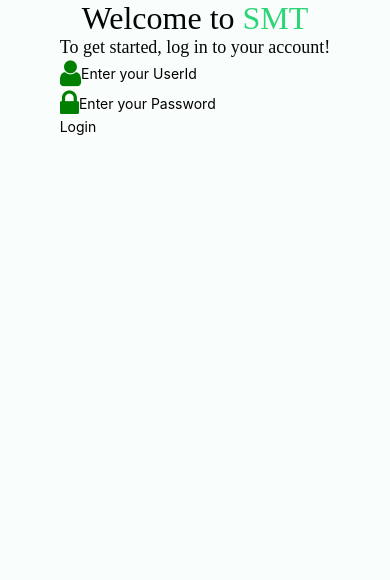
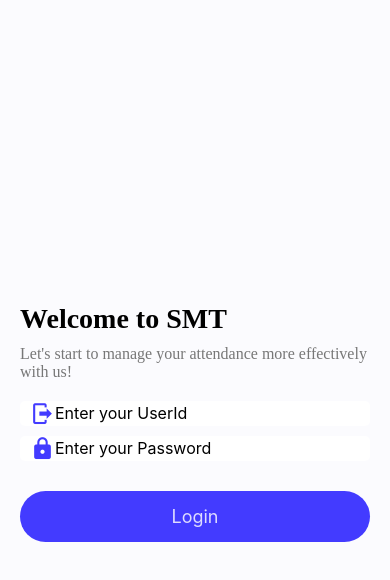
Before and after one commit to balagopinaath/SmtMobile, a React Native app: screen /HomeScreen in a window 390 px wide. Shown: the top 580 px of the page. Built offline with nearby package versions, Linux system fonts and the light colour scheme.

Commit message:
login ui

```diff
--- a/src/App.jsx
+++ b/src/App.jsx
@@ -5,6 +5,8 @@ import { createNativeStackNavigator } from '@react-navigation/native-stack';
 import StartScreen from './Screens/StartScreen';
 import LoginScreen from './Screens/LoginScreen';
 import HomeScreen from './Screens/HomeScreen';
+import Customers from './Screens/Customers';
+import CustomersDetails from './Screens/CustomersDetails';
 
 const Stack = createNativeStackNavigator();
 
@@ -15,6 +17,9 @@ const App = () => {
         <Stack.Screen name="StartScreen" component={StartScreen} />
         <Stack.Screen name="LoginScreen" component={LoginScreen} />
         <Stack.Screen name="HomeScreen" component={HomeScreen} />
+
+        <Stack.Screen name="Customers" component={Customers} />
+        <Stack.Screen name="CustomersDetails" component={CustomersDetails} />
       </Stack.Navigator>
     </NavigationContainer>
   );
--- a/src/Components/CustomIcon.jsx
+++ b/src/Components/CustomIcon.jsx
@@ -1,5 +1,5 @@
 import { StyleSheet, View } from 'react-native'
-import Icon from 'react-native-vector-icons/FontAwesome'
+import Icon from 'react-native-vector-icons/MaterialCommunityIcons'
 import React from 'react'
 
 const CustomIcon = ({ name, size, color }) => {
--- /dev/null
+++ b/src/Screens/Customers.jsx
@@ -0,0 +1,146 @@
+import {
+    FlatList,
+    StyleSheet,
+    TouchableOpacity,
+    View,
+    Text,
+    TextInput,
+    Image,
+    ActivityIndicator,
+} from 'react-native'
+import React, { memo, useEffect, useState } from 'react'
+import { useNavigation } from '@react-navigation/native'
+import CustomIcon from '../Components/CustomIcon';
+import Colors from '../Config/Colors';
+
+
+const Customers = () => {
+    const navigation = useNavigation();
+    const [data, setData] = useState([]);
+    const [loading, setLoading] = useState(true);
+    const [searchQuery, setSearchQuery] = useState('');
+    const [filteredData, setFilteredData] = useState([]);
+
+    useEffect(() => {
+        fetchCustomersData()
+    }, [])
+
+    const fetchCustomersData = async () => {
+        try {
+            const response = await fetch(
+                "http://192.168.1.10:5000/api/saniForce/retailers"
+                // `https://api.salesjump.in/api/MasterData/getRetailerDetails?senderID=shri`
+            );
+            const jsonData = await response.json();
+
+            if (!response.ok) {
+                throw new Error(`API request failed with status: ${response.status}`);
+            }
+
+            setData(jsonData.data);
+            setFilteredData(jsonData.data);
+            setLoading(false);
+        } catch (error) {
+            console.error("Error fetching data:", error);
+            setLoading(false);
+        }
+    };
+
+    const handleSearch = (query) => {
+        setSearchQuery(query);
+        if (Array.isArray(data)) {
+            const filtered = data.filter(item => {
+                return item.retailer_Name.toLowerCase().includes(query.toLowerCase()) ||
+                    item.mobile_No.includes(query);
+            });
+            setFilteredData(filtered);
+        }
+    };
+
+    if (loading) {
+        return (
+            <View style={styles.loadingContainer}>
+                <ActivityIndicator size="large" color="#0000ff" />
+            </View>
+        );
+    }
+
+    const renderItem = ({ item }) => (
+        <TouchableOpacity onPress={() => navigation.push('CustomersDetails', { item })}>
+            <View style={styles.row}>
+                <Text style={styles.cell}>{item.retailer_Name}</Text>
+                <Text style={styles.cell}>{item.mobile_No}</Text>
+                <CustomIcon name="arrow-right" size={25} color={Colors.black} />
+                {/* Add more Text components for other fields */}
+            </View>
+        </TouchableOpacity>
+    );
+
+    return (
+        <View style={styles.container}>
+            <Text style={styles.header}>Customers</Text>
+            <TextInput
+                style={styles.input}
+                placeholder="Search by name or phone number"
+                onChangeText={handleSearch}
+                value={searchQuery}
+            />
+
+            {filteredData.length > 0 ? (
+                <FlatList style={{ color: '#000' }}
+                    data={filteredData}
+                    renderItem={renderItem}
+                    keyExtractor={(item, index) => index.toString()}
+                />
+
+            ) : (
+                <Text>No data found</Text>
+            )}
+        </View>
+    )
+}
+
+export default Customers
+
+const styles = StyleSheet.create({
+    container: {
+        flex: 1,
+        padding: 16,
+        paddingTop: 30,
+        backgroundColor: '#fff',
+        color: '#000'
+    },
+    input: {
+        height: 40,
+        color: '#000',
+        borderColor: 'gray',
+        borderWidth: 1,
+        borderRadius: 5,
+        paddingHorizontal: 10,
+        marginBottom: 10,
+    },
+    header: {
+        fontSize: 24,
+        fontWeight: 'bold',
+        marginBottom: 10,
+        color: '#000',
+    },
+    row: {
+        flexDirection: 'row',
+        justifyContent: 'space-between',
+        borderBottomWidth: 1,
+        borderColor: '#ccc',
+        paddingVertical: 10,
+        color: '#000',
+    },
+    cell: {
+        flex: 1,
+        fontSize: 16,
+        paddingHorizontal: 5,
+        color: '#000',
+    },
+    mapIcon: {
+        width: 25,
+        height: 25,
+    }
+});
--- /dev/null
+++ b/src/Screens/CustomersDetails.jsx
@@ -0,0 +1,14 @@
+import { StyleSheet, Text, View } from 'react-native'
+import React from 'react'
+
+const CustomersDetails = () => {
+    return (
+        <View>
+            <Text>CustomersDetails</Text>
+        </View>
+    )
+}
+
+export default CustomersDetails
+
+const styles = StyleSheet.create({})
--- a/src/Screens/HomeScreen.jsx
+++ b/src/Screens/HomeScreen.jsx
@@ -1,11 +1,16 @@
-import { View, Text, StyleSheet, TouchableOpacity } from 'react-native'
-import React from 'react'
+import { View, Text, StyleSheet, TouchableOpacity, Button, StatusBar } from 'react-native'
+import React, { useEffect } from 'react'
 import AsyncStorage from '@react-native-async-storage/async-storage';
 import Endpoint from '../Config/Endpoint';
 import { useNavigation } from '@react-navigation/native'
+import CustomIcon from '../Components/CustomIcon';
+import Colors from '../Config/Colors';
+import Fonts from '../Config/Fonts';
 
 const HomeScreen = () => {
     const navigation = useNavigation();
+
+    useEffect(() => { }, [])
 
     const logout = async () => {
         try {
@@ -15,8 +20,7 @@ const HomeScreen = () => {
             console.log(`User= ${userId}, Token= ${token}, Session= ${{ ...session }}`);
 
             if (!userId || !session || !token) {
-                console.log(`User= ${userId}, Token= ${token}, Session= ${session}`);
-                console.error('Missing required data for logout');
+                console.warn('Missing required data for logout. User may already be logged out.');
                 return;
             }
 
@@ -29,7 +33,6 @@ const HomeScreen = () => {
                 const data = await response.json();
                 if (data.status === 'Success') {
                     AsyncStorage.clear();
-                    // setLogin(false);
                     navigation.replace("StartScreen")
                 } else {
                     console.error('Logout failed:', data.message);
@@ -44,10 +47,52 @@ const HomeScreen = () => {
 
     return (
         <View style={styles.container}>
-            <Text>Home</Text>
-            <TouchableOpacity onPressOut={logout}>
-                <Text>Logout</Text>
-            </TouchableOpacity>
+            <StatusBar backgroundColor={Colors.primary} />
+            <View style={styles.headerContainer}>
+                <Text style={styles.headerText}>Welcome, admin!</Text>
+                <TouchableOpacity onPress={logout}>
+                    <CustomIcon styles={styles.logoutButton} name="logout" color={Colors.white} size={20} />
+                </TouchableOpacity>
+            </View>
+
+
+            <View style={styles.TopContainer}>
+                <View>
+                    <Text style={styles.ContainerHeading}>Forum's</Text>
+                </View>
+                <View style={styles.ContainerAction}>
+                    <TouchableOpacity style={styles.actionButton} onPress={() => { navigation.push('Customers') }}>
+                        <CustomIcon name="library" color={Colors.white} size={25} />
+                        <Text style={styles.actionButtonText}>Get</Text>
+                    </TouchableOpacity>
+
+                    <TouchableOpacity style={styles.actionButton}>
+                        <CustomIcon name="plus" color={Colors.white} size={25} />
+                        <Text style={styles.actionButtonText}>Add</Text>
+                    </TouchableOpacity>
+
+                    <TouchableOpacity style={styles.actionButton}>
+                        <CustomIcon name="backspace-outline" color={Colors.white} size={23} />
+                        <Text style={styles.actionButtonText}>Edit</Text>
+                    </TouchableOpacity>
+
+                    <TouchableOpacity style={styles.actionButton}>
+                        <CustomIcon name="account-check-outline" color={Colors.white} size={25} />
+                        <Text style={styles.actionButtonText}>Order</Text>
+                    </TouchableOpacity>
+
+                    <TouchableOpacity style={styles.actionButton}>
+                        <CustomIcon name="map-marker" color={Colors.white} size={25} />
+                        <Text style={styles.actionButtonText}>Routes</Text>
+                    </TouchableOpacity>
+
+                    <TouchableOpacity style={styles.actionButton}>
+                        <CustomIcon name="account-check-outline" color={Colors.white} size={25} />
+                        <Text style={styles.actionButtonText}>Order</Text>
+                    </TouchableOpacity>
+                </View>
+
+            </View>
         </View>
     )
 }
@@ -57,7 +102,58 @@ export default HomeScreen
 const styles = StyleSheet.create({
     container: {
         flex: 1,
-        justifyContent: 'center',
+        backgroundColor: Colors.background
+    },
+    headerContainer: {
+        flexDirection: 'row',
+        justifyContent: 'space-between',
+        alignItems: 'center',
+        padding: 15,
+        backgroundColor: Colors.primary,
+    },
+    headerText: {
+        fontSize: 18,
+        fontWeight: 'bold',
+        color: Colors.white
+    },
+    logoutButton: {
+        backgroundColor: 'transparent', // Remove default button background
+        padding: 0, // Remove default button padding
+    },
+
+    TopContainer: {
+        borderColor: Colors.black,
+        borderRadius: 30,
+        borderWidth: 1,
+        height: "50%",
+        padding: 15,
+        margin: 15,
+    },
+
+    ContainerHeading: {
+        fontFamily: Fonts.plusJakartaSansMedium,
+        fontSize: 20,
+    },
+    ContainerAction: {
+        flex: 1,
+        flexDirection: 'row',
+        justifyContent: 'space-between',
+        flexWrap: 'wrap'
+    },
+
+    actionButton: {
+        width: "25%",
+        height: "20%",
+        backgroundColor: Colors.primary,
+        padding: 10,
+        marginVertical: 10,
+        marginHorizontal: 10,
+        borderRadius: 10,
         alignItems: 'center',
     },
+    actionButtonText: {
+        color: Colors.white,
+        marginTop: 5,
+    },
+
 });
--- a/src/Screens/LoginScreen.jsx
+++ b/src/Screens/LoginScreen.jsx
@@ -68,40 +68,38 @@ const LoginScreen = () => {
     return (
         <View style={styles.container}>
             <StatusBar backgroundColor={Colors.black} />
+            <Text style={styles.title}>Welcome to SMT</Text>
 
-            <ScrollView>
-                <View style={{ alignItems: "center" }}>
-                    <Text style={styles.welcome}>Welcome to <Text style={styles.logo}>SMT</Text></Text>
+            <Text style={styles.subtitle}>Let's start to manage your attendance more effectively with us!</Text>
 
-                    <Text style={styles.subtitle}>To get started, log in to your account!</Text>
-                </View>
-
-                <View style={{ flexDirection: 'row', alignItems: 'center' }}>
-                    <CustomIcon name="user" size={30} color="green" />
+            <View style={styles.inputContainer}>
+                <CustomIcon name="logout" size={25} style={styles.inputIcon} color={Colors.accent} />
                 <TextInput
+                    style={styles.textInput}
                     textAlign='left'
                     placeholder='Enter your UserId'
                     value={loginId}
                     onChangeText={(val) => setLoginId(val)}
+                    autoCapitalize="none"
                 />
             </View>
 
-                <View style={{ flexDirection: 'row', alignItems: 'center' }}>
-                    <CustomIcon name="lock" size={30} color="green" />
+            <View style={styles.inputContainer}>
+                <CustomIcon name="lock" size={25} style={styles.inputIcon} color={Colors.accent} />
                 <TextInput
-                        inputMode='text'
-                        textAlign='center'
+                    style={styles.textInput}
                     placeholder='Enter your Password'
                     value={password}
                     onChangeText={(val) => setPassword(val)}
                     inlineImageLeft='user_icon'
+                    secureTextEntry={true}
+                    autoCapitalize="none"
                 />
             </View>
 
-                <TouchableOpacity activeOpacity={0.9} onPressOut={loginFunction} style={styles.loginButton}>
-                    <Text>Login</Text>
+            <TouchableOpacity style={styles.loginButton} onPressOut={loginFunction} >
+                <Text style={styles.loginButtonText}>Login</Text>
             </TouchableOpacity>
-            </ScrollView>
         </View>
     )
 }
@@ -112,23 +110,47 @@ const styles = StyleSheet.create({
     container: {
         flex: 1,
         justifyContent: 'center',
-        alignItems: 'center',
-        backgroundColor: Colors.background
+        backgroundColor: Colors.background,
+        padding: 20
     },
-    welcome: {
+    title: {
         fontFamily: Fonts.plusJakartaSansSemiBold,
-        fontSize: 32,
-        color: Colors.text
-    },
-    logo: {
-        fontFamily: Fonts.plusJakartaSansSemiBold,
-        fontSize: 32,
-        color: Colors.primary
+        fontSize: 28,
+        fontWeight: 'bold',
+        marginBottom: 10,
     },
     subtitle: {
         fontFamily: Fonts.plusJakartaSansMedium,
-        fontSize: 18,
-        color: Colors.text
+        fontSize: 16,
+        color: '#777',
+        marginBottom: 20,
     },
-    loginButton: {}
+    inputContainer: {
+        flexDirection: 'row',
+        alignItems: 'center',
+        backgroundColor: '#fff', // White input fields
+        borderRadius: 5,
+        paddingHorizontal: 10,
+        marginBottom: 10,
+    },
+    inputIcon: {
+        marginRight: 10,
+    },
+    textInput: {
+        flex: 1,
+        fontSize: 16,
+    },
+    loginButton: {
+        backgroundColor: Colors.accent,
+        padding: 15,
+        borderRadius: 5,
+        justifyContent: 'center',
+        alignItems: 'center',
+        marginTop: 20,
+        borderRadius: 30
+    },
+    loginButtonText: {
+        color: Colors.secondary,
+        fontSize: 18
+    }
 });
--- a/src/Screens/StartScreen.jsx
+++ b/src/Screens/StartScreen.jsx
@@ -13,7 +13,7 @@ const StartScreen = () => {
     useEffect(() => {
         setTimeout(() => {
             checkUserToken();
-        }, 3000)
+        }, 2500)
     }, []);
 
     const checkUserToken = async () => {
```
Also changed, not shown: src/Config/Colors.js (+5 -5 lines). Lines whose indentation alone changed are shown as unchanged.
